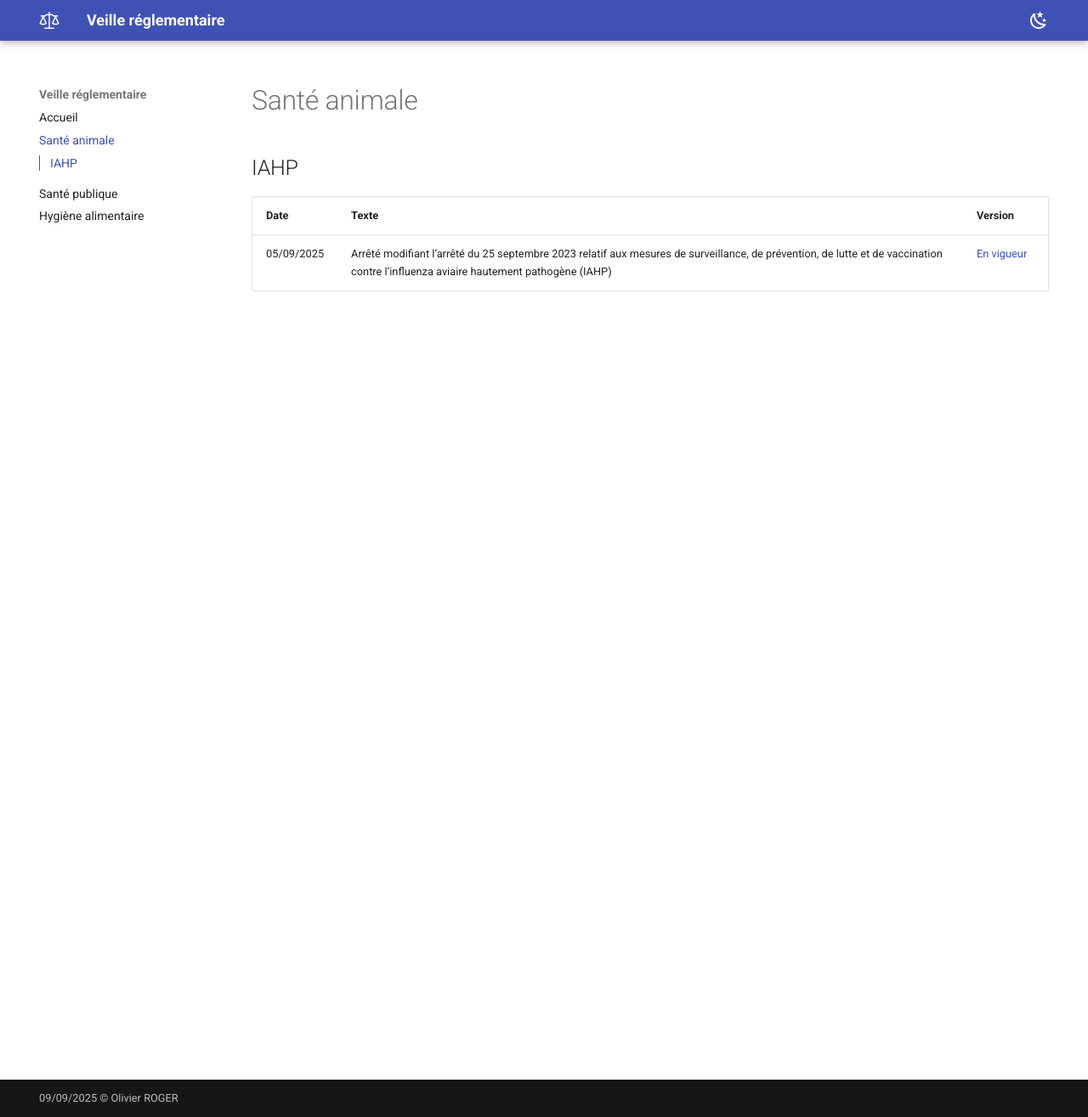
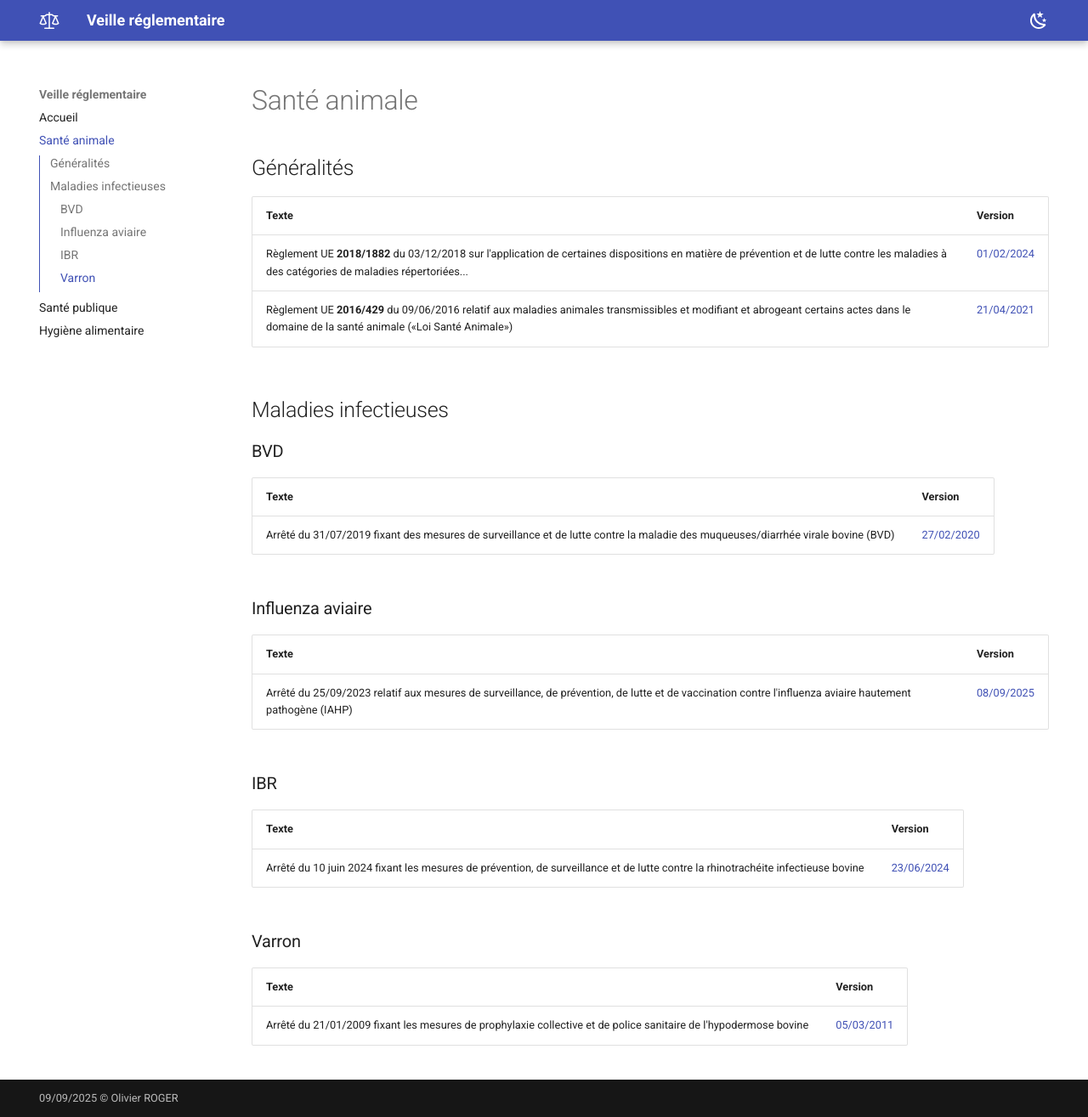
Before and after one commit to olivier-roger-vet/veille-reglementaire, an MkDocs documentation site: the page built from docs/sa.md, in a window 1280 px wide and 1315 px high. Shown: the whole window at 85% size. Built offline with MkDocs 1.6.1 and Material for MkDocs 9.7.7, drawn with Linux system fonts in a browser that asks for light colours.

```diff
--- a/docs/sa.md
+++ b/docs/sa.md
@@ -1,7 +1,36 @@
 # Santé animale
 
-## IAHP
+## Généralités
 
-| Date       | Texte                                                                                                                                                                               | Version                                                                                                   |
-| ---------- | ----------------------------------------------------------------------------------------------------------------------------------------------------------------------------------- | --------------------------------------------------------------------------------------------------------- |
-| 05/09/2025 | Arrêté modifiant l’arrêté du 25 septembre 2023 relatif aux mesures de surveillance, de prévention, de lutte et de vaccination contre l’influenza aviaire hautement pathogène (IAHP) | [En vigueur](https://www.legifrance.gouv.fr/download/pdf?id=rb8gm4rObqLryfLTFw-FBciB_2xLJm4p02-ys6vokME=) |
+| Texte                                                                                                                                                                                      | Version                                                                                       |
+| ------------------------------------------------------------------------------------------------------------------------------------------------------------------------------------------ | --------------------------------------------------------------------------------------------- |
+| Règlement UE **2018/1882** du 03/12/2018 sur l'application de certaines dispositions en matière de prévention et de lutte contre les maladies à des catégories de maladies répertoriées... | [01/02/2024](https://eur-lex.europa.eu/legal-content/FR/TXT/?uri=CELEX%3A02018R1882-20240201) |
+| Règlement UE **2016/429** du 09/06/2016 relatif aux maladies animales transmissibles et modifiant et abrogeant certains actes dans le domaine de la santé animale («Loi Santé Animale»)    | [21/04/2021](https://eur-lex.europa.eu/legal-content/FR/TXT/?uri=CELEX%3A02016R0429-20210421) |
+
+
+## Maladies infectieuses
+
+### BVD
+
+| Texte                                                                                                                            | Version                                                                    |
+| -------------------------------------------------------------------------------------------------------------------------------- | -------------------------------------------------------------------------- |
+| Arrêté du 31/07/2019 fixant des mesures de surveillance et de lutte contre la maladie des muqueuses/diarrhée virale bovine (BVD) | [27/02/2020](https://www.legifrance.gouv.fr/loda/id/JORFTEXT000038858861/) |
+
+### Influenza aviaire
+
+| Texte                                                                                                                                                     | Version                                                                    |
+| --------------------------------------------------------------------------------------------------------------------------------------------------------- | -------------------------------------------------------------------------- |
+| Arrêté du 25/09/2023 relatif aux mesures de surveillance, de prévention, de lutte et de vaccination contre l'influenza aviaire hautement pathogène (IAHP) | [08/09/2025](https://www.legifrance.gouv.fr/loda/id/JORFTEXT000048110961/) |
+
+
+### IBR
+
+| Texte                                                                                                                            | Version                                                                    |
+| -------------------------------------------------------------------------------------------------------------------------------- | -------------------------------------------------------------------------- |
+| Arrêté du 10 juin 2024 fixant les mesures de prévention, de surveillance et de lutte contre la rhinotrachéite infectieuse bovine | [23/06/2024](https://www.legifrance.gouv.fr/loda/id/JORFTEXT000049765236/) |
+
+### Varron
+
+| Texte                                                                                                            | Version                                                                   |
+| ---------------------------------------------------------------------------------------------------------------- | ------------------------------------------------------------------------- |
+| Arrêté du 21/01/2009 fixant les mesures de prophylaxie collective et de police sanitaire de l'hypodermose bovine | [05/03/2011](https://www.legifrance.gouv.fr/loda/id/JORFTEXT000020193248) |
```
Also changed, not shown: docs/ha.md (+3 -3 lines), docs/sp.md (+9 -8 lines).
